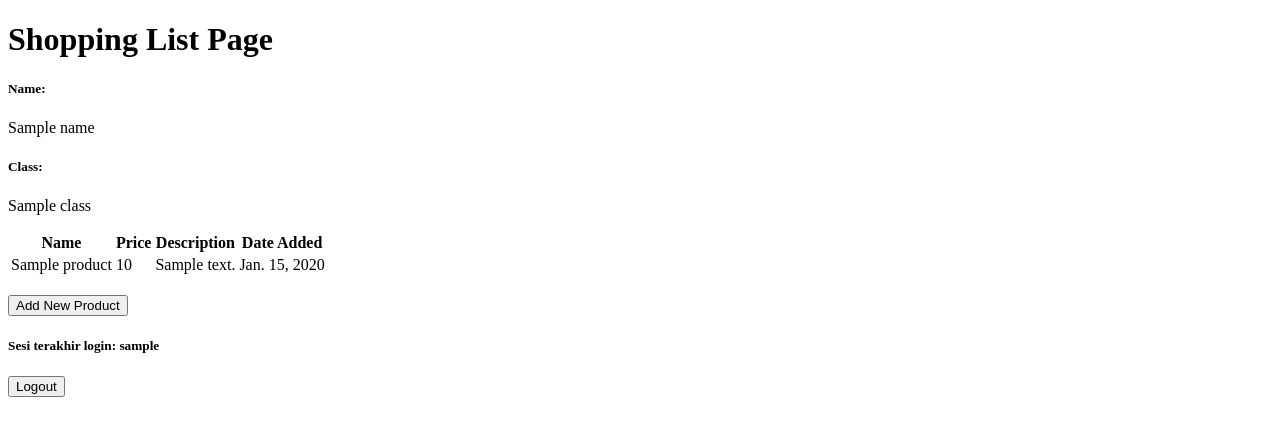
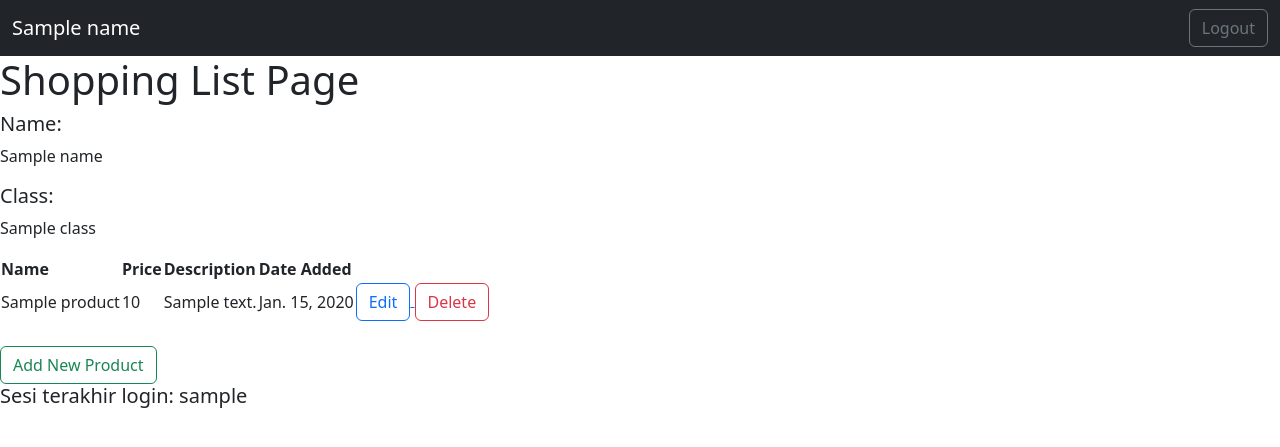
Before and after one commit to nabielsubhan/shopping_list, a Django app: template main/templates/main.html in a window 1280 px wide. Shown: the top 447 px of the page. Run offline with Django 4.2, Linux system fonts and the light colour scheme; tables that the repository leaves empty hold one stand-in row (values such as "Sample post"); the template is opened without the code that fills it: values that come from a table or form of the project are taken from there, most other values are stand-ins (such as "Sample title", 1, 10 or a date in 2020).

Commit message:
Tutorial 4 Done

```diff
--- a/main/templates/main.html
+++ b/main/templates/main.html
@@ -1,6 +1,16 @@
 {% extends 'base.html' %}
 
 {% block content %}
+    <nav class="navbar navbar-dark bg-dark">
+        <div class="container-fluid">
+        <a class="navbar-brand" href="#">{{ name }}</a>
+        <a href="{% url 'main:logout' %}">
+            <button class="btn btn-outline-secondary" type="submit">Logout</button>
+        </a>
+
+        </div>
+    </nav>
+
     <h1>Shopping List Page</h1>
 
     <h5>Name:</h5>
@@ -25,6 +35,18 @@
                 <td>{{product.price}}</td>
                 <td>{{product.description}}</td>
                 <td>{{product.date_added}}</td>
+                <td>
+                    <a href="{% url 'main:edit_product' product.pk %}">
+                        <button type="button" class="btn btn-outline-primary">
+                            Edit
+                        </button>
+                    </a>
+                    <a href="{% url 'main:delete_product' product.pk %}">
+                        <button type="button" class="btn btn-outline-danger">
+                            Delete
+                        </button>
+                    </a>
+                </td>
             </tr>
         {% endfor %}
     </table>
@@ -32,17 +54,11 @@
     <br />
 
     <a href="{% url 'main:create_product' %}">
-        <button>
+        <button type="button" class="btn btn-outline-success">
             Add New Product
         </button>
     </a>
 
     <h5>Sesi terakhir login: {{ last_login }}</h5>
 
-    <a href="{% url 'main:logout' %}">
-        <button>
-            Logout
-        </button>
-    </a>
-
 {% endblock content %}
--- a/main/urls.py
+++ b/main/urls.py
@@ -1,5 +1,6 @@
 from django.urls import path
-from main.views import show_main, create_product, show_xml, show_json, show_xml_by_id, show_json_by_id, register, login_user, logout_user
+from main.views import show_main, create_product, show_xml, show_json, show_xml_by_id, show_json_by_id, register, login_user, logout_user, \
+                        edit_product, delete_product
 
 app_name = 'main'
 
@@ -13,4 +14,6 @@ urlpatterns = [
     path('register/', register, name='register'),
     path('login/', login_user, name='login'),
     path('logout/', logout_user, name='logout'),
+    path('edit-product/<int:id>', edit_product, name='edit_product'),
+    path('delete/<int:id>', delete_product, name='delete_product'),
 ]
--- a/templates/base.html
+++ b/templates/base.html
@@ -2,13 +2,14 @@
 <!DOCTYPE html>
 <html lang="en">
     <head>
-        <meta charset="UTF-8" />
-        <meta
-            name="viewport"
-            content="width=device-width, initial-scale=1.0"
-        />
         {% block meta %}
+            <meta charset="UTF-8" />
+            <meta name="viewport" content="width=device-width, initial-scale=1">
         {% endblock meta %}
+        <link href="https://cdn.jsdelivr.net/npm/bootstrap@5.3.2/dist/css/bootstrap.min.css" rel="stylesheet" integrity="sha384-T3c6CoIi6uLrA9TneNEoa7RxnatzjcDSCmG1MXxSR1GAsXEV/Dwwykc2MPK8M2HN" crossorigin="anonymous">
+        <script src="https://code.jquery.com/jquery-3.6.0.min.js" integrity="sha384-KyZXEAg3QhqLMpG8r+J4jsl5c9zdLKaUk5Ae5f5b1bw6AUn5f5v8FZJoMxm6f5cH1" crossorigin="anonymous"></script>
+        <script src="https://cdn.jsdelivr.net/npm/@popperjs/core@2.11.8/dist/umd/popper.min.js" integrity="sha384-I7E8VVD/ismYTF4hNIPjVp/Zjvgyol6VFvRkX/vR+Vc4jQkC+hVqc2pM8ODewa9r" crossorigin="anonymous"></script>
+        <script src="https://cdn.jsdelivr.net/npm/bootstrap@5.3.2/dist/js/bootstrap.min.js" integrity="sha384-BBtl+eGJRgqQAUMxJ7pMwbEyER4l1g+O15P+16Ep7Q9Q+zqX6gSbd85u4mG4QzX+" crossorigin="anonymous"></script>
     </head>
 
     <body>
```
Also changed, not shown: main/templates/edit_product.html (added, +22 -0 lines), main/views.py (+23 -0 lines).
